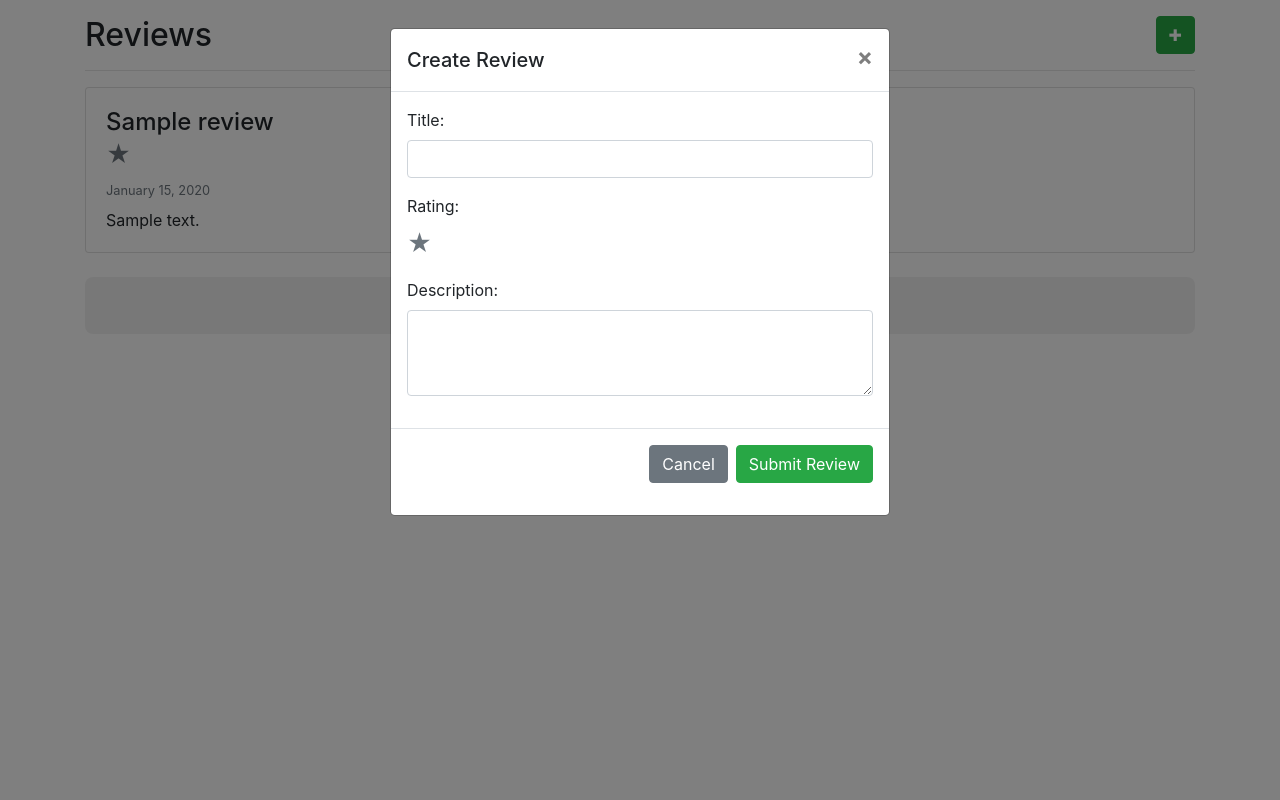
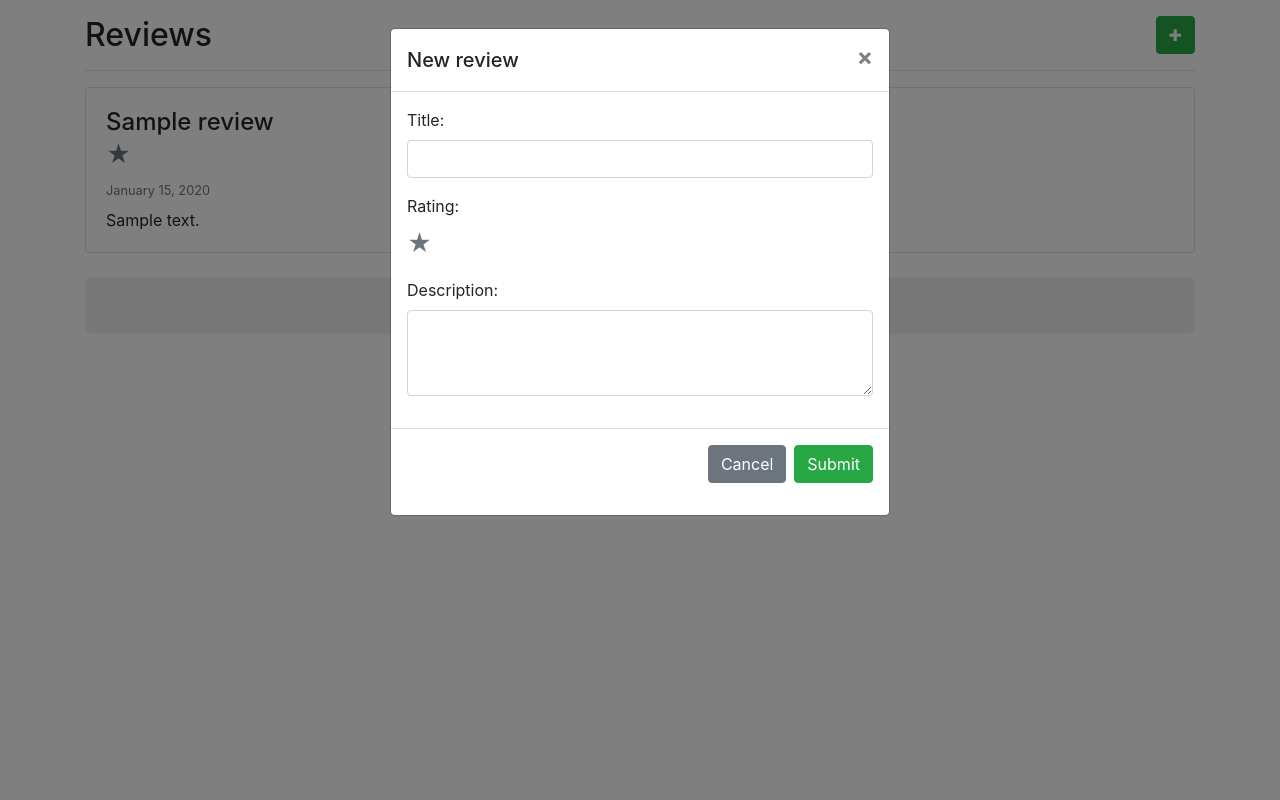
Before and after one commit to PedroDSFerreira/review-it, a Django app: template src/embed/templates/reviews.html in a window 1280 px wide, after a click that opens the changed part. Run offline with Django 5.2, Linux system fonts and the light colour scheme; the template is opened without the code that fills it: most values are stand-ins (such as "Sample title", 1, 10 or a date in 2020); some libraries are stand-ins or nearby versions.

Commit message:
Update modals' titles

```diff
--- a/src/embed/templates/reviews.html
+++ b/src/embed/templates/reviews.html
@@ -102,7 +102,7 @@
         action="{% url 'entity-reviews-list' entity_pk=entity_id %}"
       >
         <div class="modal-header">
-          <h5 class="modal-title" id="createModalLabel">Create Review</h5>
+          <h5 class="modal-title" id="createModalLabel">New review</h5>
           <button
             type="button"
             class="close"
@@ -168,7 +168,7 @@
           <button type="button" class="btn btn-secondary" data-dismiss="modal">
             Cancel
           </button>
-          <button type="submit" class="btn btn-success">Submit Review</button>
+          <button type="submit" class="btn btn-success">Submit</button>
         </div>
       </form>
     </div>
@@ -188,7 +188,7 @@
     <div class="modal-content">
       <form id="updateForm">
         <div class="modal-header">
-          <h5 class="modal-title" id="updateModalLabel">Update Review</h5>
+          <h5 class="modal-title" id="updateModalLabel">Edit review</h5>
           <button
             type="button"
             class="close"
@@ -211,9 +211,7 @@
             />
           </div>
           <div class="form-group">
-            <label class="form-label"
-              >Rating: <span class="text-danger">*</span></label
-            >
+            <label class="form-label">Rating:</label>
             <div id="update-star-rating" class="d-flex">
               {% for i in iterator %}
               <span
@@ -259,7 +257,7 @@
           <button type="button" class="btn btn-secondary" data-dismiss="modal">
             Cancel
           </button>
-          <button type="submit" class="btn btn-primary">Save changes</button>
+          <button type="submit" class="btn btn-primary">Save</button>
         </div>
       </form>
     </div>
@@ -278,7 +276,7 @@
   <div class="modal-dialog" role="document">
     <div class="modal-content">
       <div class="modal-header">
-        <h5 class="modal-title" id="deleteModalLabel">Delete Review</h5>
+        <h5 class="modal-title" id="deleteModalLabel">⚠️ Delete review</h5>
         <button
           type="button"
           class="close"
```
